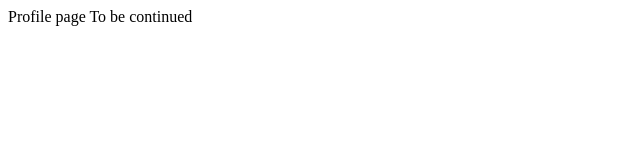
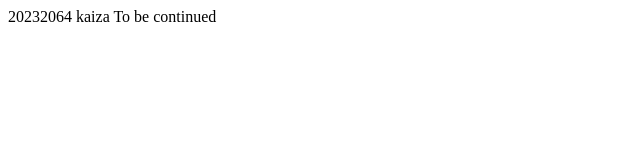
Before and after one commit to wkl03/Coke-king, a plain HTML site: page index.html in a window 1280 px wide. Shown: the full height of the page, 0-640 px from the left. Drawn offline with Linux system fonts and the light colour scheme.

Commit message:
Update index.html

```diff
--- a/index.html
+++ b/index.html
@@ -1,2 +1,2 @@
-<a href="./profile.html">Profile page</a>
+<a href="./profile.html">20232064 kaiza</a>
 To be continued
```
